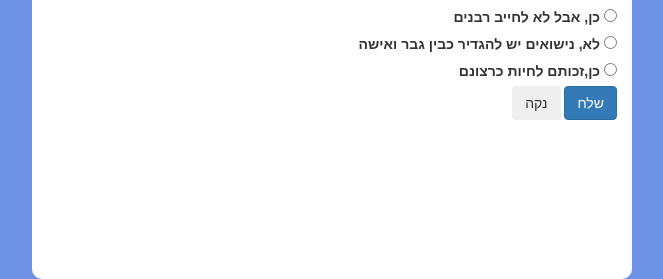
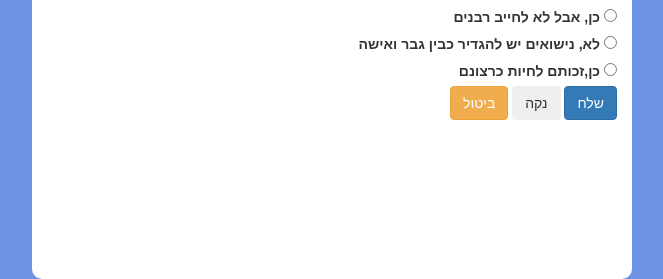
Before and after one commit to barzada/BlockChainFinalProject, a website: page src/questionnaire.html in a window 1280 px wide. Shown: the part 756-1035 px from the top of the page, without its empty margins (308-971 px from the left). Drawn offline with nearby package versions, Linux system fonts and the light colour scheme; files whose address does not match are found by name.

Commit message:
add cancel btn

```diff
--- a/src/questionnaire.html
+++ b/src/questionnaire.html
@@ -96,7 +96,9 @@
     <button type="button" class="btn btn-primary" onclick="submitAnnonimousVote()">שלח</button>
 
     <button type="reset" id="reset" class="btn btn-secondary" onclick="resetAnswer()">נקה</button>
-
+    <a href="./index.html" class="btn btn-warning">
+      ביטול
+    </a>
   </form>
 
   <form id="chooseForm" style="visibility: hidden;" onSubmit="App.castVote(); return false; ">
```
